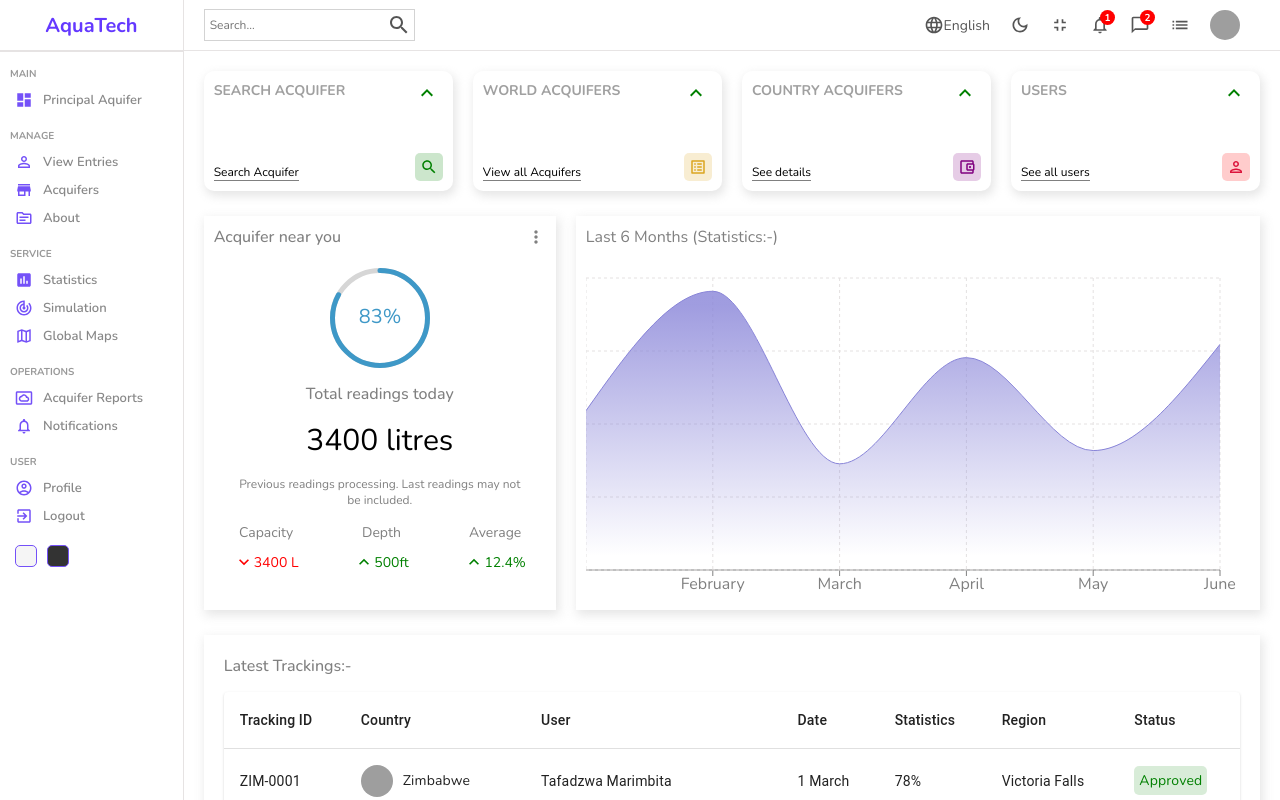
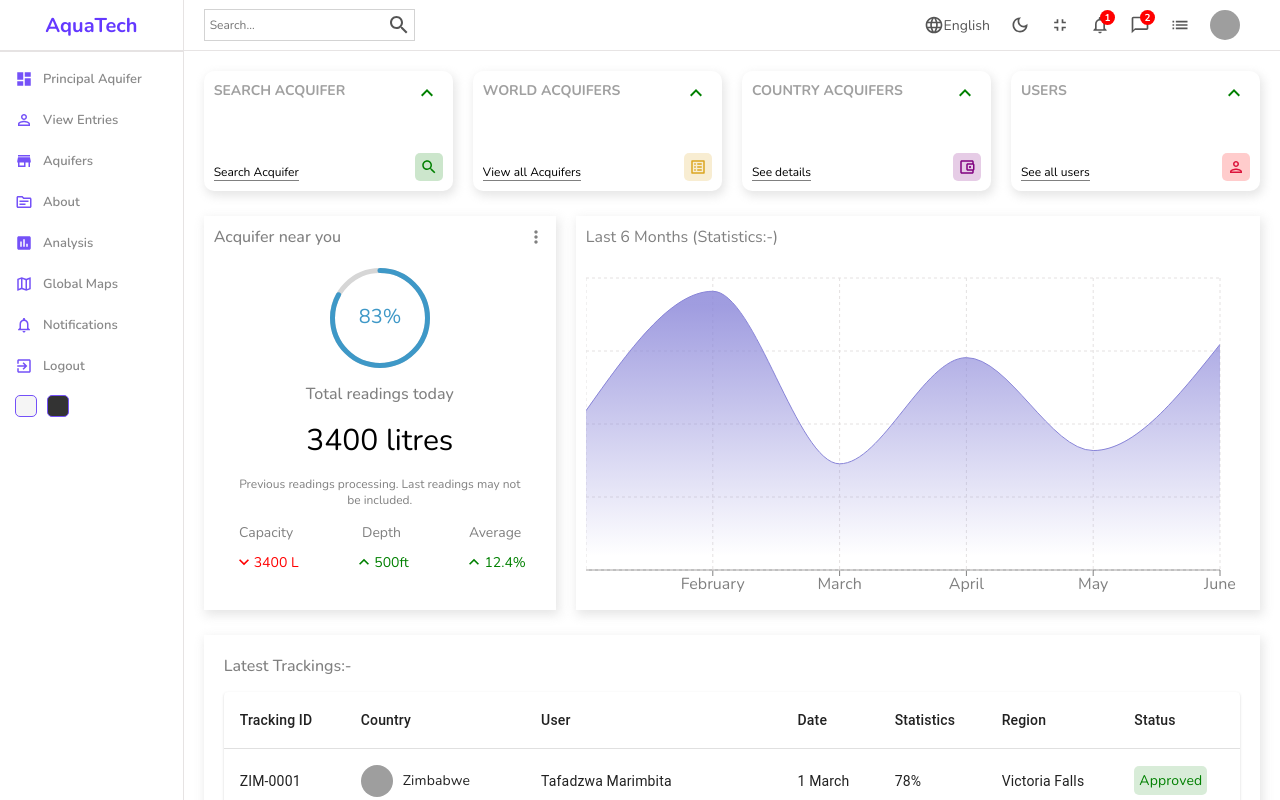
Before and after one commit to Hermione2408/admin-panel-bus, a React (Create React App) app: page / in a window 1280 px wide. Shown: the top 800 px of the page. Built offline with nearby package versions, Linux system fonts and the light colour scheme; grey boxes are pictures that could not be loaded.

Commit message:
Adding changes.

```diff
--- a/src/components/sidebar/Sidebar.jsx
+++ b/src/components/sidebar/Sidebar.jsx
@@ -28,14 +28,13 @@ const Sidebar = () => {
       <hr />
       <div className="center">
         <ul>
-          <p className="title">MAIN</p>
+
           <Link to="/" style={{ textDecoration: "none" }}>
           <li>
             <DashboardIcon className="icon" />
             <span>Principal Aquifer</span>
           </li>
           </Link>
-          <p className="title">MANAGE</p>
           <Link to="/users" style={{ textDecoration: "none" }}>
             <li>
               <PersonOutlineIcon className="icon" />
@@ -45,7 +44,7 @@ const Sidebar = () => {
           <Link to="/aquifers" style={{ textDecoration: "none" }}>
             <li>
               <StoreIcon className="icon" />
-              <span>Acquifers</span>
+              <span>Aquifers</span>
             </li>
           </Link>
           <li>
@@ -53,15 +52,12 @@ const Sidebar = () => {
             <span>About</span>
           </li>
 
-          <p className="title">SERVICE</p>
+
           <li>
             <InsertChartIcon className="icon" />
-            <span>Statistics</span>
+            <span>Analysis</span>
           </li>
-          <li>
-            <TrackChangesOutlined className="icon" />
-            <span>Simulation</span>
-          </li>
+
           <Link to="/globalmaps" style={{ textDecoration: "none" }}>
           <li>
             <MapOutlined className="icon" />
@@ -70,12 +66,9 @@ const Sidebar = () => {
           </Link>
 
 
-          <p className="title">OPERATIONS</p>
 
-          <li>
-            <SettingsSystemDaydreamOutlinedIcon className="icon" />
-            <span>Acquifer Reports</span>
-          </li>
+
+
           <li>
             <NotificationsNoneIcon className="icon" />
             <span>Notifications</span>
@@ -84,11 +77,8 @@ const Sidebar = () => {
             <SettingsApplicationsIcon className="icon" />
             <span>Settings</span>
           </li> */}
-          <p className="title">USER</p>
-          <li>
-            <AccountCircleOutlinedIcon className="icon" />
-            <span>Profile</span>
-          </li>
+
+
           <li>
             <ExitToAppIcon className="icon" />
             <span>Logout</span>
--- a/src/components/sidebar/sidebar.scss
+++ b/src/components/sidebar/sidebar.scss
@@ -43,7 +43,7 @@
         align-items: center;
         padding: 5px;
         cursor: pointer;
-
+        margin-top: 13px;
         &:hover {
           background-color: #ece8ff;
         }
```
